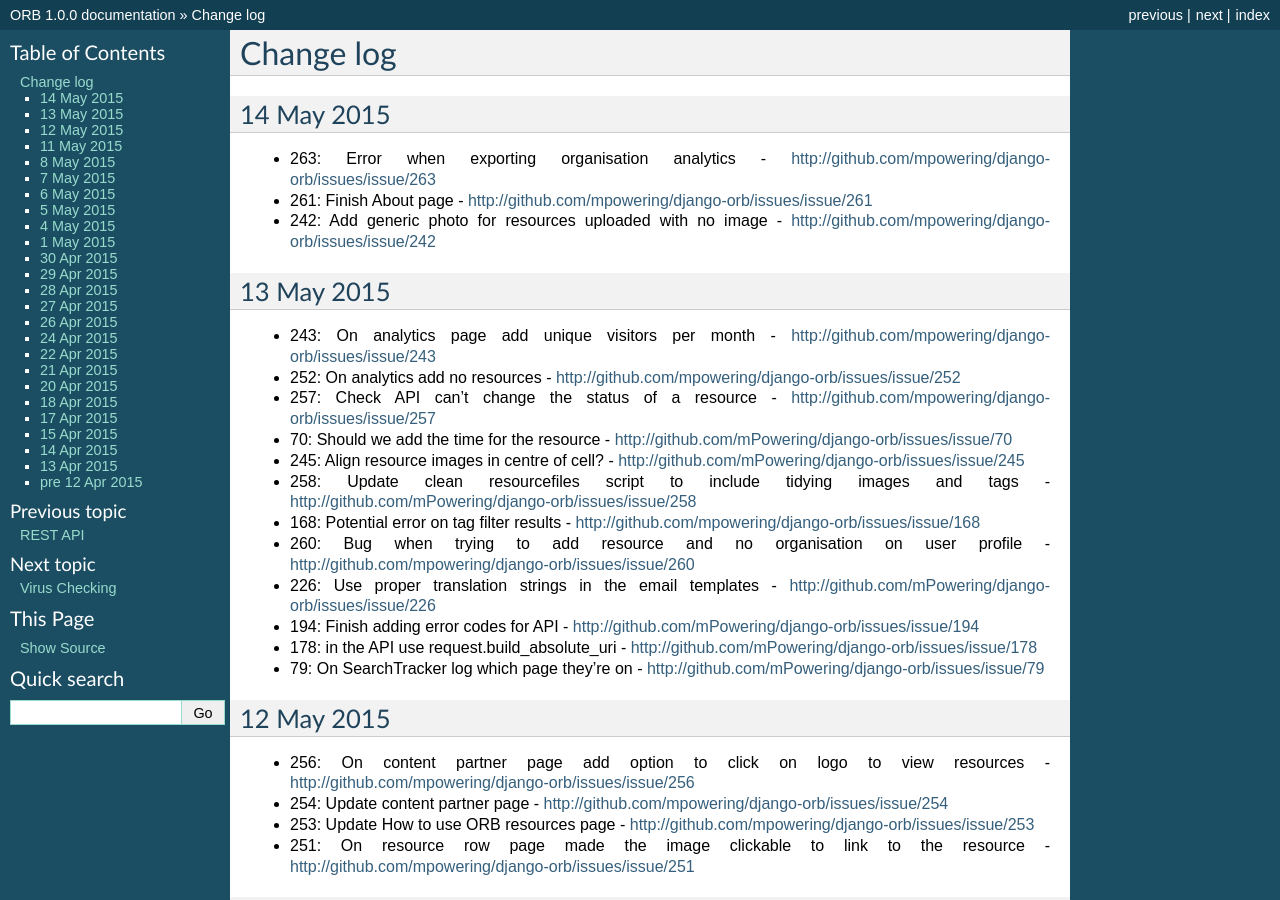
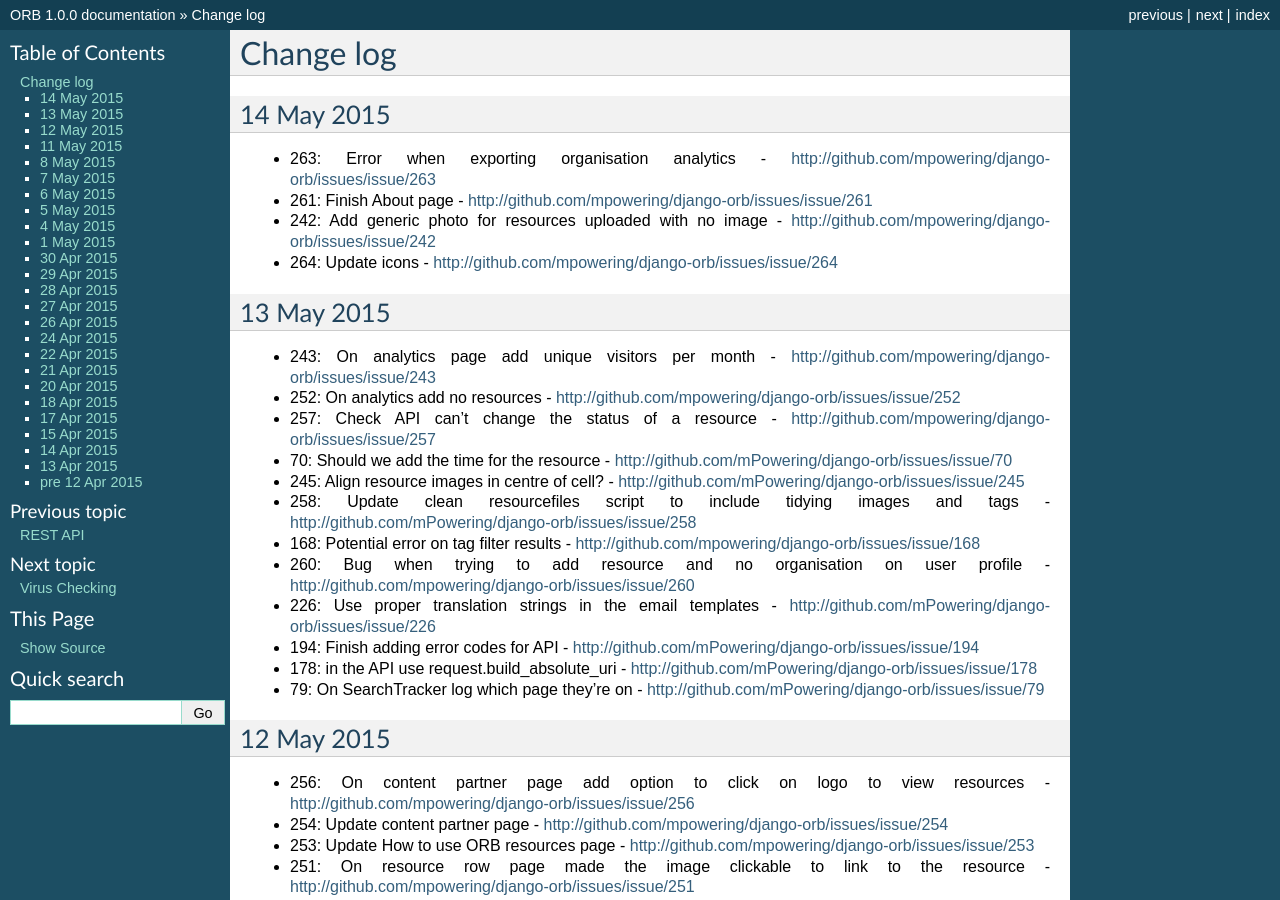
Before and after one commit to mPowering/django-orb, a Sphinx documentation site: the page built from docs/changelog.rst, in a window 1280 px wide and 900 px high. Built offline with Sphinx 7.4.7, drawn with Linux system fonts in a browser that asks for light colours.

Commit message:
CLOSED - task 264: Update icons http://github.com/mpowering/django-orb/issues/issue/264

```diff
--- a/docs/changelog.rst
+++ b/docs/changelog.rst
@@ -7,6 +7,7 @@
 * 263: Error when exporting organisation analytics - http://github.com/mpowering/django-orb/issues/issue/263
 * 261: Finish About page - http://github.com/mpowering/django-orb/issues/issue/261
 * 242: Add generic photo for resources uploaded with no image - http://github.com/mpowering/django-orb/issues/issue/242
+* 264: Update icons - http://github.com/mpowering/django-orb/issues/issue/264
 
 13 May 2015
 -----------
```
Also changed, not shown: orb/static/orb/images/download_file.png, orb/static/orb/images/external_link.png, orb/static/orb/images/language_default.png, orb/static/orb/images/study_time.png, orb/static/orb/images/study_time_30x30.png.
